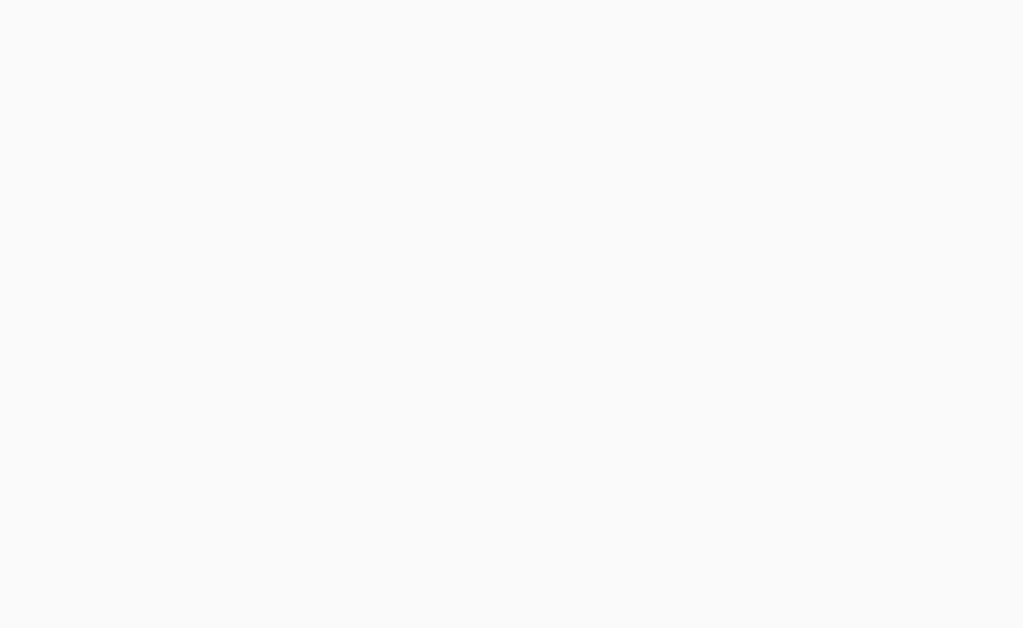
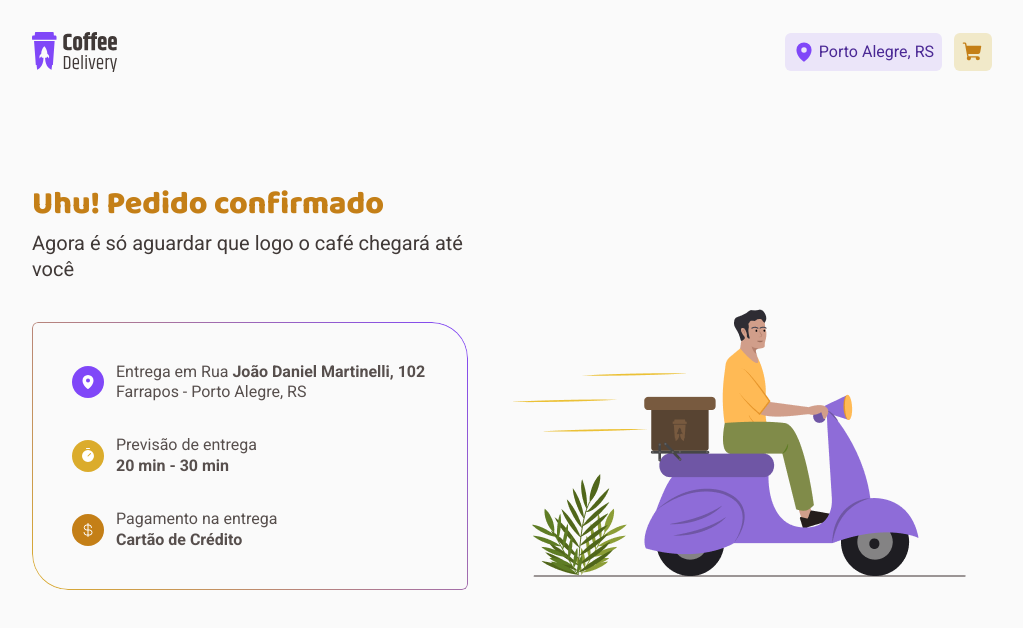
Before and after one commit to NayaraHolanda/coffee-delivery, a React (Vite) app: page /success in a window 1280 px wide. Before the commit this address had no page. Shown: the top 628 px of the page, without its empty margins (128-1151 px from the left). Built offline with nearby package versions, Linux system fonts and the light colour scheme.

Commit message:
Add Success page

```diff
--- a/src/Router.tsx
+++ b/src/Router.tsx
@@ -2,6 +2,7 @@ import { Routes, Route } from 'react-router-dom'
 import { DefaultLayout } from './layouts/DefaultLayout'
 import { Home } from './pages/Home'
 import { Checkout } from './pages/Checkout'
+import { Success } from './pages/Success'
 
 export function Router() {
   return (
@@ -9,6 +10,7 @@ export function Router() {
       <Route path="/" element={<DefaultLayout />}>
         <Route path="/" element={<Home />} />
         <Route path="/checkout" element={<Checkout />} />
+        <Route path="/success" element={<Success />} />
       </Route>
     </Routes>
   )
--- /dev/null
+++ b/src/pages/Success/index.tsx
@@ -0,0 +1,53 @@
+import {
+  SuccessContainer,
+  SuccessInformation,
+  SuccessInformationBox,
+} from './styles'
+import { MapPin, Timer, CurrencyDollar } from 'phosphor-react'
+import illustration from '../../assets/illustration.png'
+
+export function Success() {
+  return (
+    <SuccessContainer>
+      <SuccessInformation>
+        <h2>Uhu! Pedido confirmado</h2>
+        <p>Agora é só aguardar que logo o café chegará até você</p>
+
+        <SuccessInformationBox>
+          <div>
+            <i>
+              <MapPin size={16} weight="fill" />
+            </i>
+            <p>
+              Entrega em Rua <strong>João Daniel Martinelli, 102</strong>
+              <br />
+              Farrapos - Porto Alegre, RS
+            </p>
+          </div>
+          <div>
+            <i>
+              <Timer size={16} weight="fill" />
+            </i>
+            <p>
+              Previsão de entrega
+              <br />
+              <strong>20 min - 30 min</strong>
+            </p>
+          </div>
+          <div>
+            <i>
+              <CurrencyDollar size={16} />
+            </i>
+            <p>
+              Pagamento na entrega
+              <br />
+              <strong>Cartão de Crédito</strong>
+            </p>
+          </div>
+        </SuccessInformationBox>
+      </SuccessInformation>
+
+      <img src={illustration} alt="" />
+    </SuccessContainer>
+  )
+}
--- /dev/null
+++ b/src/pages/Success/styles.ts
@@ -0,0 +1,94 @@
+import { styled } from 'styled-components'
+
+export const SuccessContainer = styled.div`
+  display: flex;
+  justify-content: space-between;
+  align-items: flex-end;
+  gap: 2rem;
+  padding: 5rem 0;
+
+  img {
+    width: 100%;
+    max-width: 492px;
+    height: auto;
+  }
+`
+
+export const SuccessInformation = styled.div`
+  h2 {
+    color: ${(props) => props.theme['yellow-dark']};
+    font-family: 'Baloo 2', sans-serif;
+    font-size: 2rem;
+    font-weight: 800;
+    line-height: 130%;
+    margin-bottom: 0.25rem;
+  }
+
+  p {
+    color: ${(props) => props.theme['base-subtitle']};
+    font-size: 1.25rem;
+    font-weight: 400;
+    line-height: 130%;
+  }
+`
+
+export const SuccessInformationBox = styled.div`
+  display: flex;
+  flex-direction: column;
+  gap: 2rem;
+  padding: 2.5rem;
+  margin-top: 2.5rem;
+  position: relative;
+
+  &::before {
+    content: '';
+    position: absolute;
+    inset: 0;
+    border-radius: 6px 36px 6px 36px;
+    border: 1px solid transparent;
+    background: ${(props) =>
+      `linear-gradient(45deg, ${props.theme.yellow}, ${props.theme.purple}) border-box`};
+    -webkit-mask:
+      linear-gradient(#fff 0 0) padding-box,
+      linear-gradient(#fff 0 0);
+    -webkit-mask-composite: xor;
+    mask-composite: exclude;
+    pointer-events: none;
+  }
+
+  div:first-child {
+    i {
+      background: ${(props) => props.theme.purple};
+    }
+  }
+
+  div:nth-child(2) {
+    i {
+      background: ${(props) => props.theme.yellow};
+    }
+  }
+
+  div:nth-child(3) {
+    i {
+      background: ${(props) => props.theme['yellow-dark']};
+    }
+  }
+
+  div {
+    i {
+      color: ${(props) => props.theme.white};
+      border-radius: 1000px;
+      padding: 0.5rem;
+      line-height: 0;
+    }
+
+    display: flex;
+    align-items: center;
+    gap: 0.75rem;
+
+    p {
+      color: ${(props) => props.theme['base-text']};
+      font-size: 1rem;
+    }
+  }
+`
```
Also changed, not shown: src/assets/illustration.png (added).
